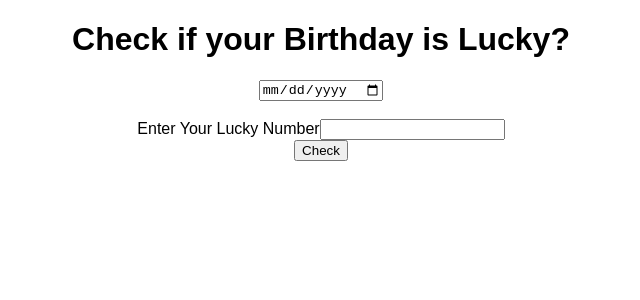
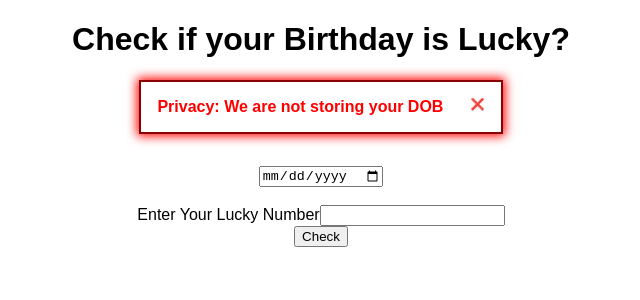
Before and after one commit to rkapoor10/lucky-birthday-reactApp, a React (Create React App) app: page / in a window 1280 px wide. Shown: the top 300 px of the page, without its empty margins (319-959 px from the left). Built offline with nearby package versions, Linux system fonts and the light colour scheme.

Commit message:
update: App.js added privacy notice

```diff
--- a/src/App.js
+++ b/src/App.js
@@ -5,6 +5,11 @@ import lucky from "./lotties/lucky.json";
 import notLucky from "./lotties/notLucky.json";
 
 export default function App() {
+  const [alertBox, setAlertBox] = useState("flex");
+  const [dobInput, setDobInput] = useState([]);
+  const [luckyNoInput, setLuckyNoInput] = useState(0);
+  const [output, setOutput] = useState("");
+
   const luckyOptions = {
     loop: true,
     autoplay: true,
@@ -22,10 +27,6 @@ export default function App() {
       preserveAspectRatio: "xMidYMid slice"
     }
   };
-
-  const [dobInput, setDobInput] = useState([]);
-  const [luckyNoInput, setLuckyNoInput] = useState(0);
-  const [output, setOutput] = useState("");
 
   function onClickHandler() {
     const dobArray = dobInput.split("-");
@@ -73,6 +74,24 @@ export default function App() {
   return (
     <div className="App">
       <h1>Check if your Birthday is Lucky?</h1>
+      <div className="box" style={{ display: `${alertBox}` }}>
+        <strong>Privacy: We are not storing your DOB</strong>
+        <div
+          onClick={() => {
+            setAlertBox("none");
+          }}
+          style={{
+            cursor: "pointer",
+            paddingLeft: "1.7rem",
+            fontSize: "0.7rem"
+          }}
+        >
+          <span role="img" aria-labelledby="crossIcon">
+            ❌
+          </span>
+        </div>
+      </div>
+
       {/* scroll down feature to be added */}
       <input
         type="date"
--- a/src/styles.css
+++ b/src/styles.css
@@ -2,3 +2,14 @@
   font-family: sans-serif;
   text-align: center;
 }
+.box {
+  display: flex;
+  width: fit-content;
+  align-content: center;
+  justify-content: center;
+  margin: 1rem auto 2rem;
+  padding: 1rem 1rem;
+  color: red;
+  border: 2px solid darkred;
+  box-shadow: 0px 0px 10px 2px red;
+}
```
